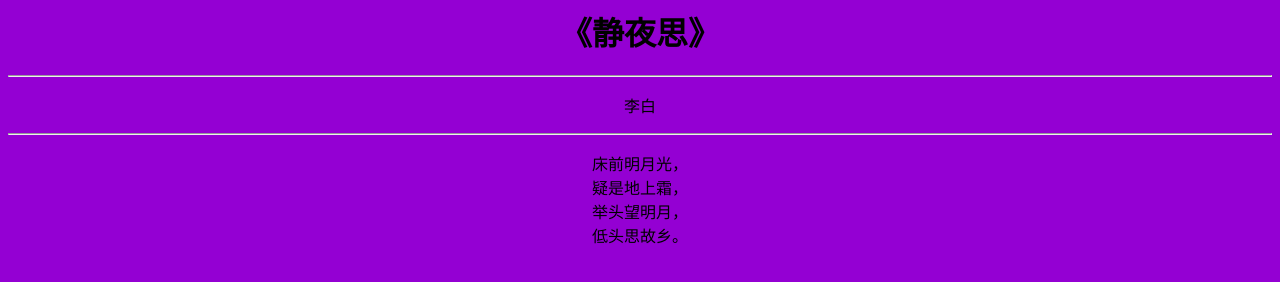
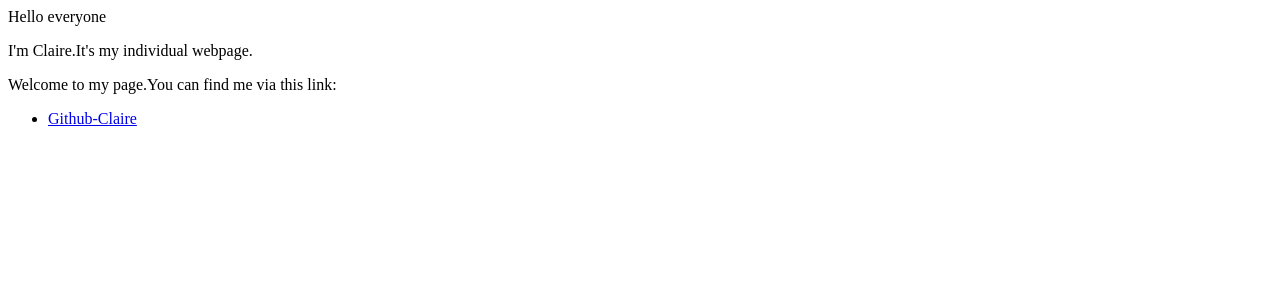
Before and after one commit to Claire-4/Claire-4.github.io, a plain HTML site: page index.html in a window 1280 px wide. Drawn offline with Linux system fonts and the light colour scheme.

Commit message:
Update index.html

```diff
--- a/index.html
+++ b/index.html
@@ -1,18 +1,7 @@
-<html lang="en">
-<head>
-    <meta charset="UTF-8">
-    <title>test1</title>
-</head>
-<body style="background-color: darkviolet">
-<h1 style="text-align: center">《静夜思》</h1>
-<hr/>
-<p style="text-align: center">李白<br></p>
-<hr/>
-<p style="text-align: center">
-床前明月光，<br>
-疑是地上霜，<br>
-举头望明月，<br>
-低头思故乡。
-</p>
-</body>
-</html>
+<p>Hello everyone</p>
+<p>I'm Claire.It's my individual webpage.</p>
+<p>Welcome to my page.You can find me via this link:</p>
+
+<ul>
+    <li><a href="https://Claire-4.github.io/">Github-Claire</a></li>
+</ul>
```
